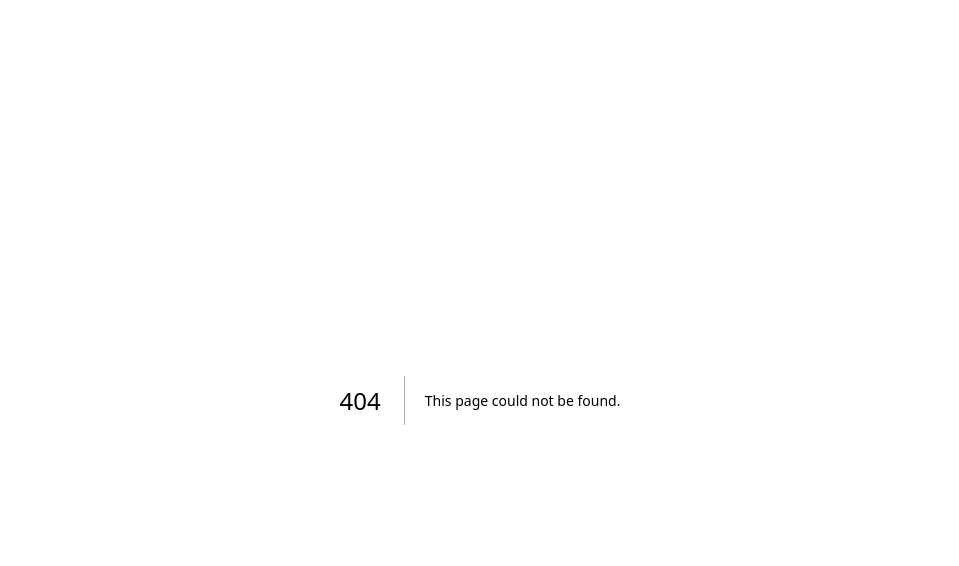
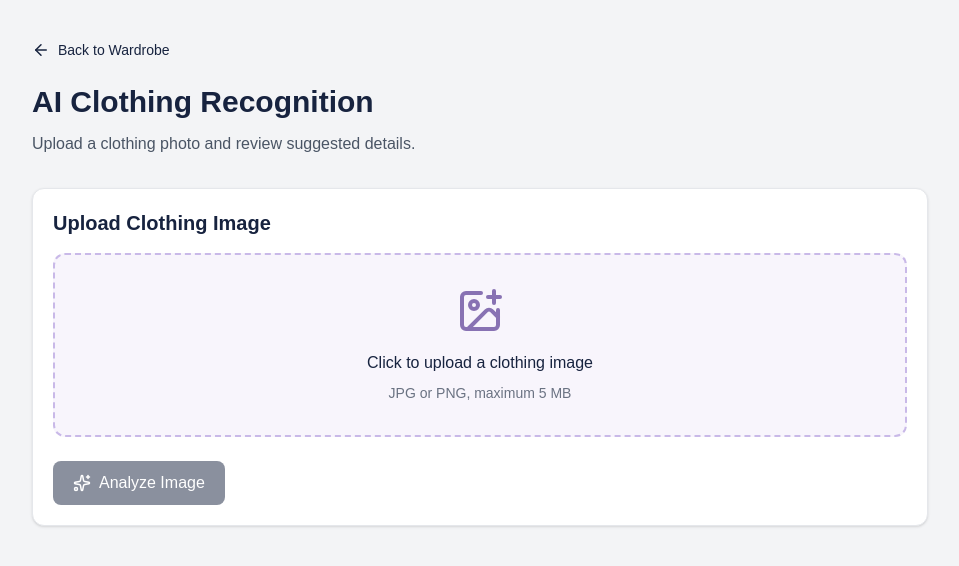
Before and after one commit to Jveerendragit818/SmartWardrobe-Styra, a Next.js app in the folder frontend/: page /user/wardrobe/recognition in a window 1280 px wide. Before the commit this address had no page. Shown: the top 566 px of the page, without its empty margins (160-1119 px from the left). Built offline with nearby package versions, Linux system fonts and the light colour scheme.

Commit message:
day 5 work frontend user m1

```diff
--- a/frontend/src/app/user/wardrobe/page.tsx
+++ b/frontend/src/app/user/wardrobe/page.tsx
@@ -8,8 +8,8 @@ import {
   Shirt,
   Pencil,
   Trash2,
+  Sparkles,
 } from "lucide-react";
-
 // Sample clothing data
 const clothingItems = [
   {
@@ -80,6 +80,8 @@ export default function WardrobePage() {
             </p>
           </div>
 
+
+<div className="flex flex-wrap items-center gap-3">
   <Link
     href="/user/wardrobe/add"
     className="inline-flex items-center gap-2 rounded-lg bg-[#172A4B] px-5 py-3 text-white hover:bg-[#283F65]"
@@ -87,6 +89,16 @@ export default function WardrobePage() {
     <Plus size={20} />
     Add Clothing
   </Link>
+
+  <Link
+    href="/user/wardrobe/recognition"
+    className="inline-flex items-center gap-2 rounded-lg bg-[#EEE9FA] px-5 py-3 font-medium text-[#172A4B] hover:bg-[#DDD4F3]"
+  >
+    <Sparkles size={20} />
+    AI Recognition
+  </Link>
+</div>
+
         </div>
 
         {/* Clothing collection */}
--- /dev/null
+++ b/frontend/src/app/user/wardrobe/recognition/page.tsx
@@ -0,0 +1,294 @@
+
+"use client";
+
+import { useEffect, useState, type ChangeEvent } from "react";
+import Link from "next/link";
+import {
+  ArrowLeft,
+  ImagePlus,
+  Sparkles,
+  Loader2,
+  CheckCircle2,
+} from "lucide-react";
+import Button from "@/components/shared/Button";
+import Card from "@/components/shared/Card";
+
+const categories = [
+  "Tops",
+  "Shirts",
+  "T-Shirts",
+  "Denims",
+  "Bottoms",
+  "Dresses",
+  "Ethnic Wear",
+  "Active Wear",
+  "Footwear",
+  "Accessories",
+];
+
+type Prediction = {
+  category: string;
+  color: string;
+  season: string;
+};
+
+export default function RecognitionPage() {
+  const [image, setImage] = useState<string | null>(null);
+  const [analyzing, setAnalyzing] = useState(false);
+  const [prediction, setPrediction] = useState<Prediction | null>(null);
+  const [message, setMessage] = useState("");
+
+  useEffect(() => {
+    return () => {
+      if (image) URL.revokeObjectURL(image);
+    };
+  }, [image]);
+
+  function handleImage(event: ChangeEvent<HTMLInputElement>) {
+    const file = event.target.files?.[0];
+    if (!file) return;
+
+    if (!["image/jpeg", "image/png"].includes(file.type)) {
+      setMessage("Please upload a JPG or PNG image.");
+      event.target.value = "";
+      return;
+    }
+
+    if (file.size > 5 * 1024 * 1024) {
+      setMessage("Image must be smaller than 5 MB.");
+      event.target.value = "";
+      return;
+    }
+
+    const imageUrl = URL.createObjectURL(file);
+    setImage(imageUrl);
+    setPrediction(null);
+    setMessage("");
+    event.target.value = "";
+  }
+
+  function handleAnalyze() {
+    if (!image || analyzing) {
+      setMessage("Please upload an image first.");
+      return;
+    }
+
+    setAnalyzing(true);
+    setPrediction(null);
+    setMessage("");
+
+    // UI demonstration only.
+    // Replace this with an AI API call during integration.
+    setTimeout(() => {
+      setPrediction({
+        category: "Tops",
+        color: "Blue",
+        season: "All Seasons",
+      });
+      setAnalyzing(false);
+      setMessage(
+        "Demo prediction generated. Review and edit the details."
+      );
+    }, 1500);
+  }
+
+  function updatePrediction(
+    field: keyof Prediction,
+    value: string
+  ) {
+    setPrediction((previous) =>
+      previous ? { ...previous, [field]: value } : null
+    );
+  }
+
+  return (
+    <main className="min-h-screen bg-[#F3F4F6] px-5 py-10 text-[#17233F] sm:px-8">
+      <div className="mx-auto max-w-4xl">
+        <Link
+          href="/user/wardrobe"
+          className="mb-6 inline-flex items-center gap-2 text-sm font-medium hover:underline"
+        >
+          <ArrowLeft size={18} />
+          Back to Wardrobe
+        </Link>
+
+        <h1 className="text-3xl font-bold">
+          AI Clothing Recognition
+        </h1>
+        <p className="mb-8 mt-3 text-gray-600">
+          Upload a clothing photo and review suggested details.
+        </p>
+
+        <Card shadow="small">
+          <h2 className="mb-4 text-xl font-semibold">
+            Upload Clothing Image
+          </h2>
+
+          <label className="flex cursor-pointer flex-col items-center justify-center rounded-xl border-2 border-dashed border-[#C9B9E8] bg-[#F8F5FC] p-8 text-center">
+            {image ? (
+              <img
+                src={image}
+                alt="Clothing preview"
+                className="max-h-64 rounded-lg object-contain"
+              />
+            ) : (
+              <>
+                <ImagePlus
+                  size={48}
+                  className="mb-4 text-[#8872B3]"
+                />
+                <span className="font-medium">
+                  Click to upload a clothing image
+                </span>
+                <span className="mt-2 text-sm text-gray-500">
+                  JPG or PNG, maximum 5 MB
+                </span>
+              </>
+            )}
+
+            <input
+              type="file"
+              accept="image/jpeg,image/png"
+              onChange={handleImage}
+              className="sr-only"
+              aria-label="Upload clothing image"
+            />
+          </label>
+
+          <div className="mt-6">
+            <Button
+              type="button"
+              size="medium"
+              onClick={handleAnalyze}
+              disabled={!image || analyzing}
+            >
+              <span className="inline-flex items-center gap-2">
+                {analyzing ? (
+                  <Loader2 size={18} className="animate-spin" />
+                ) : (
+                  <Sparkles size={18} />
+                )}
+                {analyzing ? "Analyzing..." : "Analyze Image"}
+              </span>
+            </Button>
+          </div>
+
+          {message && (
+            <p
+              role="status"
+              className="mt-5 rounded-lg bg-[#E9E2F5] px-4 py-3 text-sm"
+            >
+              {message}
+            </p>
+          )}
+        </Card>
+
+        {prediction && (
+          <div className="mt-8">
+            <Card shadow="small">
+              <div className="mb-5 flex items-center gap-2">
+                <CheckCircle2
+                  size={24}
+                  className="text-[#77649B]"
+                />
+                <h2 className="text-xl font-semibold">
+                  Editable AI Predictions
+                </h2>
+              </div>
+
+              <p className="mb-6 text-sm text-gray-600">
+                These are demonstration values, not real AI
+                predictions. Edit them as needed.
+              </p>
+
+              <div className="space-y-5">
+                <div>
+                  <label
+                    htmlFor="category"
+                    className="mb-2 block text-sm font-semibold"
+                  >
+                    Clothing Category
+                  </label>
+                  <select
+                    id="category"
+                    value={prediction.category}
+                    onChange={(event) =>
+                      updatePrediction(
+                        "category",
+                        event.target.value
+                      )
+                    }
+                    className="w-full rounded-lg border border-gray-300 bg-white px-4 py-3"
+                  >
+                    {categories.map((category) => (
+                      <option key={category} value={category}>
+                        {category}
+                      </option>
+                    ))}
+                  </select>
+                </div>
+
+                <div>
+                  <label
+                    htmlFor="color"
+                    className="mb-2 block text-sm font-semibold"
+                  >
+                    Detected Color
+                  </label>
+                  <input
+                    id="color"
+                    type="text"
+                    value={prediction.color}
+                    onChange={(event) =>
+                      updatePrediction(
+                        "color",
+                        event.target.value
+                      )
+                    }
+                    className="w-full rounded-lg border border-gray-300 bg-white px-4 py-3"
+                  />
+                </div>
+
+                <div>
+                  <label
+                    htmlFor="season"
+                    className="mb-2 block text-sm font-semibold"
+                  >
+                    Suggested Season
+                  </label>
+                  <select
+                    id="season"
+                    value={prediction.season}
+                    onChange={(event) =>
+                      updatePrediction(
+                        "season",
+                        event.target.value
+                      )
+                    }
+                    className="w-full rounded-lg border border-gray-300 bg-white px-4 py-3"
+                  >
+                    {[
+                      "Summer",
+                      "Winter",
+                      "Rainy",
+                      "All Seasons",
+                    ].map((season) => (
+                      <option key={season} value={season}>
+                        {season}
+                      </option>
+                    ))}
+                  </select>
+                </div>
+              </div>
+
+              <p className="mt-6 text-sm text-gray-500">
+                Saving recognized items to your wardrobe
+                will be connected during backend integration.
+              </p>
+            </Card>
+          </div>
+        )}
+      </div>
+    </main>
+  );
+}
```
Lines whose indentation alone changed are shown as unchanged.
